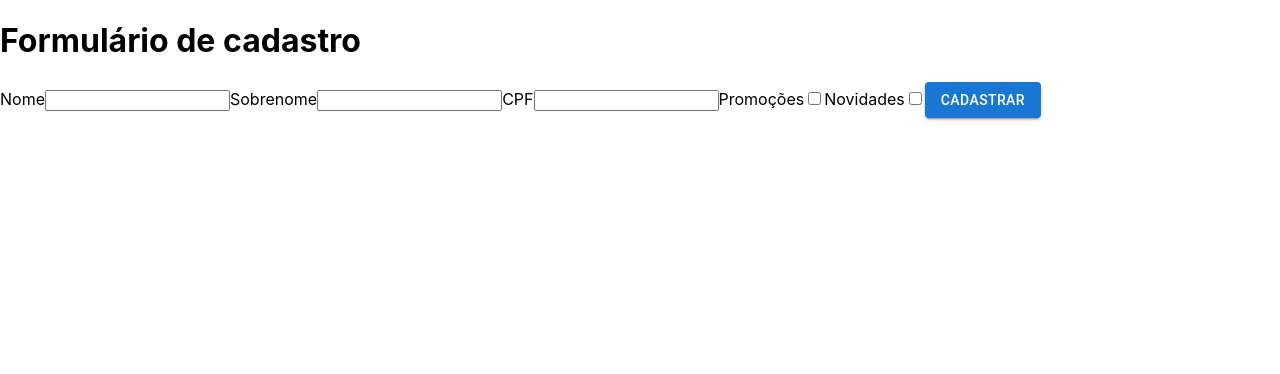
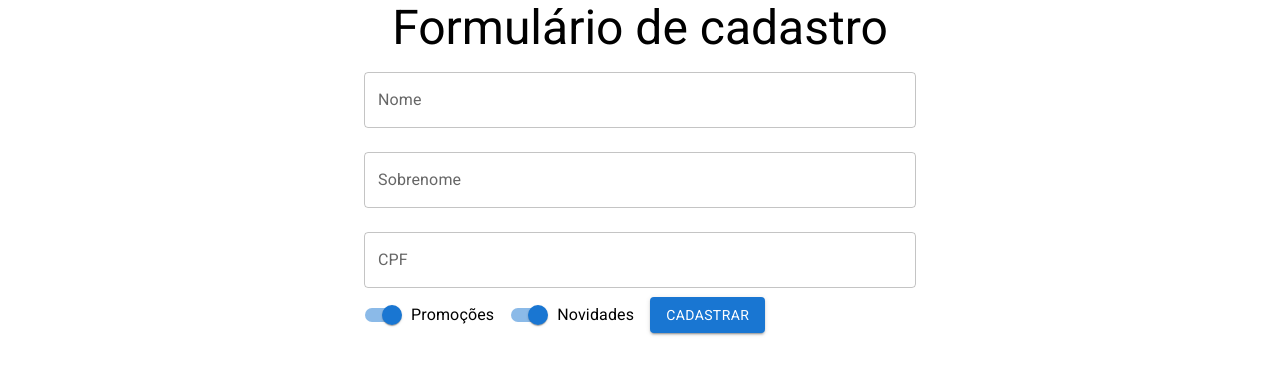
Before and after one commit to abnerlimaab/formulario-react, a React (Create React App) app: page / in a window 1280 px wide. Shown: the top 374 px of the page. Built offline with nearby package versions, Linux system fonts and the light colour scheme.

Commit message:
Utilizando o material UI

```diff
--- a/package.json
+++ b/package.json
@@ -9,6 +9,7 @@
     "@testing-library/jest-dom": "^5.16.2",
     "@testing-library/react": "^12.1.3",
     "@testing-library/user-event": "^13.5.0",
+    "fontsource-roboto": "^4.0.0",
     "react": "^17.0.2",
     "react-dom": "^17.0.2",
     "react-scripts": "5.0.0",
--- a/src/App.js
+++ b/src/App.js
@@ -1,12 +1,14 @@
 import './App.css';
 import FormularioCadastro from './components/FormularioCadastro/FormularioCadastro';
+import { Container, Typography } from '@mui/material';
+import 'fontsource-roboto';
 
 function App() {
   return (
-    <>
-    <h1>Formulário de cadastro</h1>
+    <Container component="article" maxWidth="sm">
+    <Typography variant="h3" component="h1" align='center'>Formulário de cadastro</Typography>
     <FormularioCadastro/>
-    </>
+    </Container>
   );
 }
 
--- a/src/components/FormularioCadastro/FormularioCadastro.jsx
+++ b/src/components/FormularioCadastro/FormularioCadastro.jsx
@@ -1,23 +1,24 @@
 import React from 'react';
-import Button from '@mui/material/Button';
+import { Switch, Button, TextField, FormControlLabel } from '@mui/material';
 
 function FormularioCadastro() {
     return(
         <form>
-            <label>Nome</label>
-            <input type="text"></input>
+            <TextField id="nome" label="Nome" variant="outlined" fullWidth margin='normal'/>
 
-            <label>Sobrenome</label>
-            <input type="text"></input>
+            <TextField id="sobrenome" label="Sobrenome" variant="outlined" fullWidth margin='normal'/>
 
-            <label>CPF</label>
-            <input type="text"></input>
+            <TextField id="cpf" label="CPF" variant="outlined" fullWidth margin='normal'/>
 
-            <label>Promoções</label>
-            <input type="checkbox"></input>
+            <FormControlLabel
+                control={<Switch name="promocoes" defaultChecked/>}
+                label="Promoções"
+            />
 
-            <label>Novidades</label>
-            <input type="checkbox"></input>
+            <FormControlLabel
+                control={<Switch name="novidades" defaultChecked/>}
+                label="Novidades"
+            />
 
             <Button type='submit' variant='contained' color='primary'>Cadastrar</Button>
         </form>
```
Also changed, not shown: 1 other file (tests, documents, lock files or other folders).
